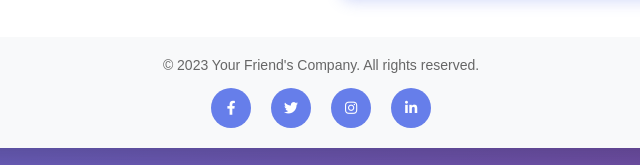
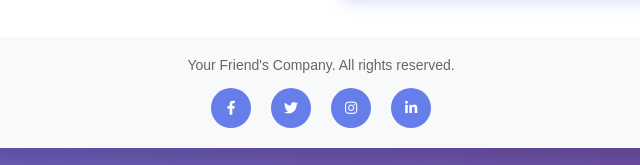
Before and after one commit to LAKSHMISREETA/TASK-6, a plain HTML site: page index.html in a window 1280 px wide. Shown: the part 741-906 px from the top of the page, 319-959 px from the left. Drawn offline with Linux system fonts and the light colour scheme.

Commit message:
Update index.html

```diff
--- a/index.html
+++ b/index.html
@@ -398,7 +398,7 @@
         </div>
 
         <div class="footer">
-            <p>© 2023 Your Friend's Company. All rights reserved.</p>
+            <p>Your Friend's Company. All rights reserved.</p>
             <div class="social-links">
                 <a href="#"><i class="fab fa-facebook-f"></i></a>
                 <a href="#"><i class="fab fa-twitter"></i></a>
@@ -562,4 +562,5 @@
         });
     </script>
 </body>
+
 </html>
```
